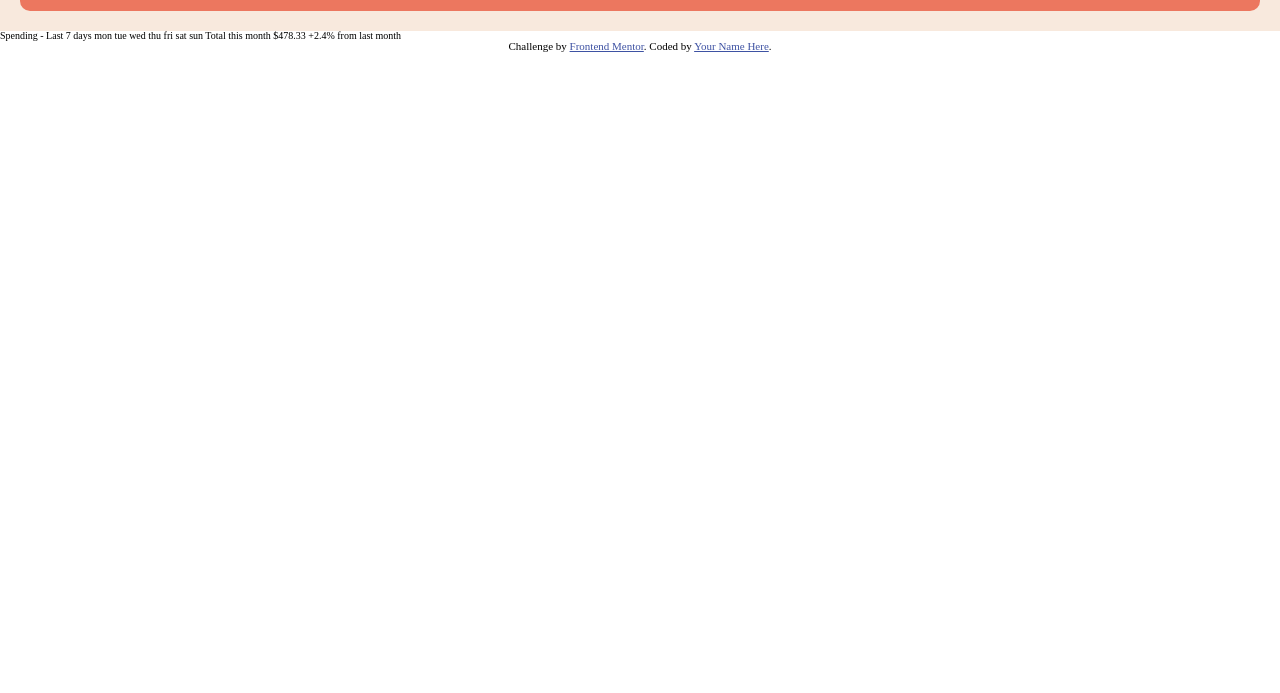
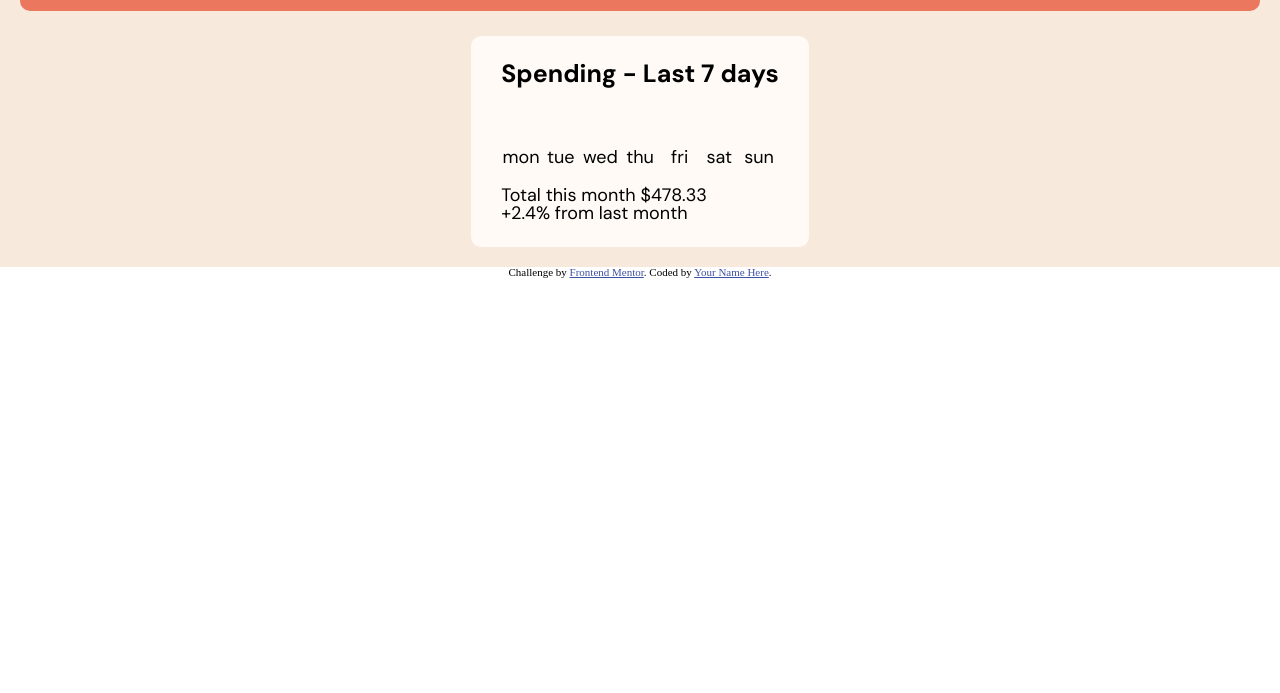
Before and after one commit to felipeMrtni/expenses-chart, a plain HTML site: page index.html in a window 1280 px wide. Shown: the part 107-800 px from the top of the page. Drawn offline with Linux system fonts and the light colour scheme; files that its build step writes are made by us from their sources.

Commit message:
white box set

```diff
--- a/assets/css/styles.css
+++ b/assets/css/styles.css
@@ -1,6 +1,7 @@
 :root {
     /* font-size */
     --font-orange-amount: 3rem;
+    --font-white-chart-title: 2.5rem;
     /* font-weight */
     --weight-normal: 400;
     --weight-bold: 700;
@@ -13,9 +14,12 @@
     --color-very-pale-orange: hsl(33, 100%, 98%);
     /* width */
     --width-orange-container: 100%;
+    --width-chart-item: 100%;
     /* padding */
     --padding-container: 2rem;
     --padding-orange-container: 2.5rem 3rem;
+    --padding-white-container: 2.5rem 3rem;
+    --padding-chart-box: 2rem 0;
 
 }
 
@@ -25,9 +29,11 @@ html {
 
 *{
     font-family: 'DM Sans', sans-serif;
-    font-size: 18px;
+    font-size: 1.8rem;
     box-sizing: border-box;
 }
+
+/* orange box ---------------------------------- */
 
 .container {
     background: var(--color-cream);
@@ -35,6 +41,7 @@ html {
     flex-direction: column;
     justify-content: center;
     align-items: center;
+    gap: 2.5rem;
     padding: var(--padding-container);
 }
 
@@ -62,3 +69,31 @@ html {
     position: absolute;
     right: 2.5rem;
 }
+
+/* white box ----------------------------------- */
+
+.white-container {
+    background: var(--color-very-pale-orange);
+    padding: var(--padding-white-container);
+    border-radius: 1rem;
+}
+
+.chart-box {
+    display: flex;
+    height: 10rem;
+    padding: var(--padding-chart-box);
+}
+
+.chart-title {
+    font-size: var(--font-white-chart-title);
+    font-weight: bold;
+}
+
+.chart-item {
+    display: flex;
+    flex-direction: column;
+    width: var(--width-chart-item);
+    justify-content: flex-end;
+    align-items: center;
+
+}
--- a/index.html
+++ b/index.html
@@ -6,13 +6,13 @@
 
   <link rel="icon" type="image/png" sizes="32x32" href="./images/favicon-32x32.png">
   <!-- reset -->
-  <link rel="stylesheet" href="./css/reset.css">
+  <link rel="stylesheet" href="./assets/css/reset.css">
   <!-- fonts -->
   <link rel="preconnect" href="https://fonts.googleapis.com">
   <link rel="preconnect" href="https://fonts.gstatic.com" crossorigin>
   <link href="https://fonts.googleapis.com/css2?family=DM+Sans:wght@400;700&display=swap" rel="stylesheet">
 
-  <link rel="stylesheet" href="./css/styles.css">
+  <link rel="stylesheet" href="./assets/css/styles.css">
   <title>Frontend Mentor | Expenses chart component</title>
 
   <!-- Feel free to remove these styles or customise in your own stylesheet 👍 -->
@@ -24,29 +24,54 @@
 <body>
   <main class="container">
     <div class="orange-container">
-      <h1 class="orange-title">My balance</h1>
+      <h2 class="orange-title">My balance</h2>
       <span class="orange-amount">$921.48</span>
-      <img class="orange-icon" src="./images/logo.svg" alt="" srcset="">
+      <img class="orange-icon" src="./assets/images/logo.svg" alt="" srcset="">
+    </div>
+    <div class="white-container">
+      <h2 class="chart-title">Spending - Last 7 days</h2>
+      <div class="chart-box">
+        <div class="chart-item">
+          <span class="chart-bar"></span>
+          <span class="chart-day">mon</span>
+        </div>
+        <div class="chart-item">
+          <span class="chart-bar"></span>
+          <span class="chart-day">tue</span>
+        </div>
+        <div class="chart-item">
+          <span class="chart-bar"></span>
+          <span class="chart-day">wed</span>
+        </div>
+        <div class="chart-item">
+          <span class="chart-bar"></span>
+          <span class="chart-day">thu</span>
+        </div>
+        <div class="chart-item">
+          <span class="chart-bar"></span>
+          <span class="chart-day">fri</span>
+        </div>
+        <div class="chart-item">
+          <span class="chart-bar"></span>
+          <span class="chart-day">sat</span>
+        </div>
+        <div class="chart-item">
+          <span class="chart-bar"></span>
+          <span class="chart-day">sun</span>
+        </div>
+      </div>
+      <div class="white-total-box">
+        <div class="total-box">
+          <span class="total-title">Total this month</span>
+          <span class="total-amount">$478.33</span>
+        </div>
+        <div class="total-box">
+          <span class="percentage-amount">+2.4%</span>
+          <span class="percentage-text">from last month</span>
+        </div>
+      </div>
     </div>
   </main>
-  <!-- My balance
-  $921.48 -->
-
-  Spending - Last 7 days
-
-  mon
-  tue
-  wed
-  thu
-  fri
-  sat
-  sun
-
-  Total this month
-  $478.33
-
-  +2.4%
-  from last month
 
   <div class="attribution">
     Challenge by <a href="https://www.frontendmentor.io?ref=challenge" target="_blank">Frontend Mentor</a>.
```
